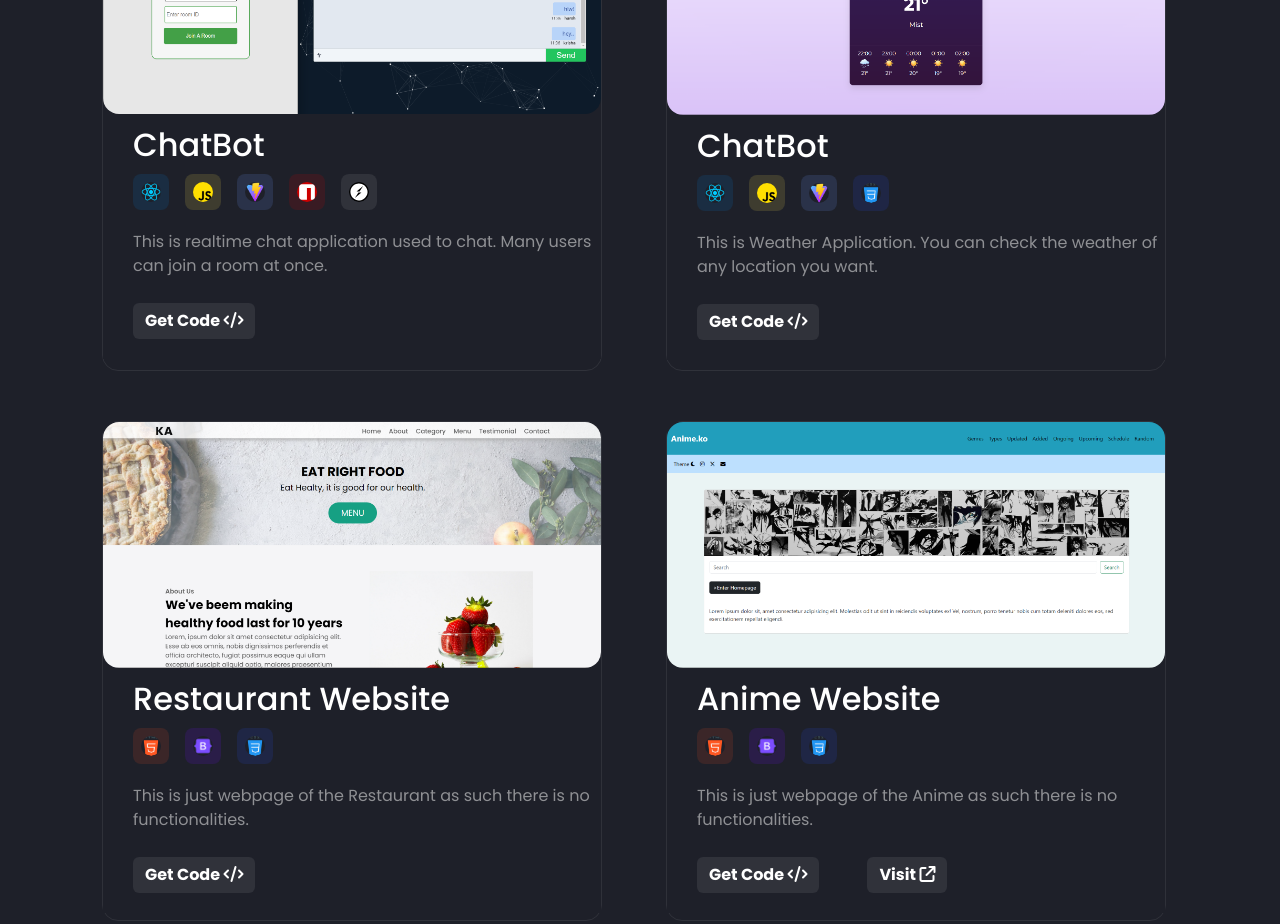
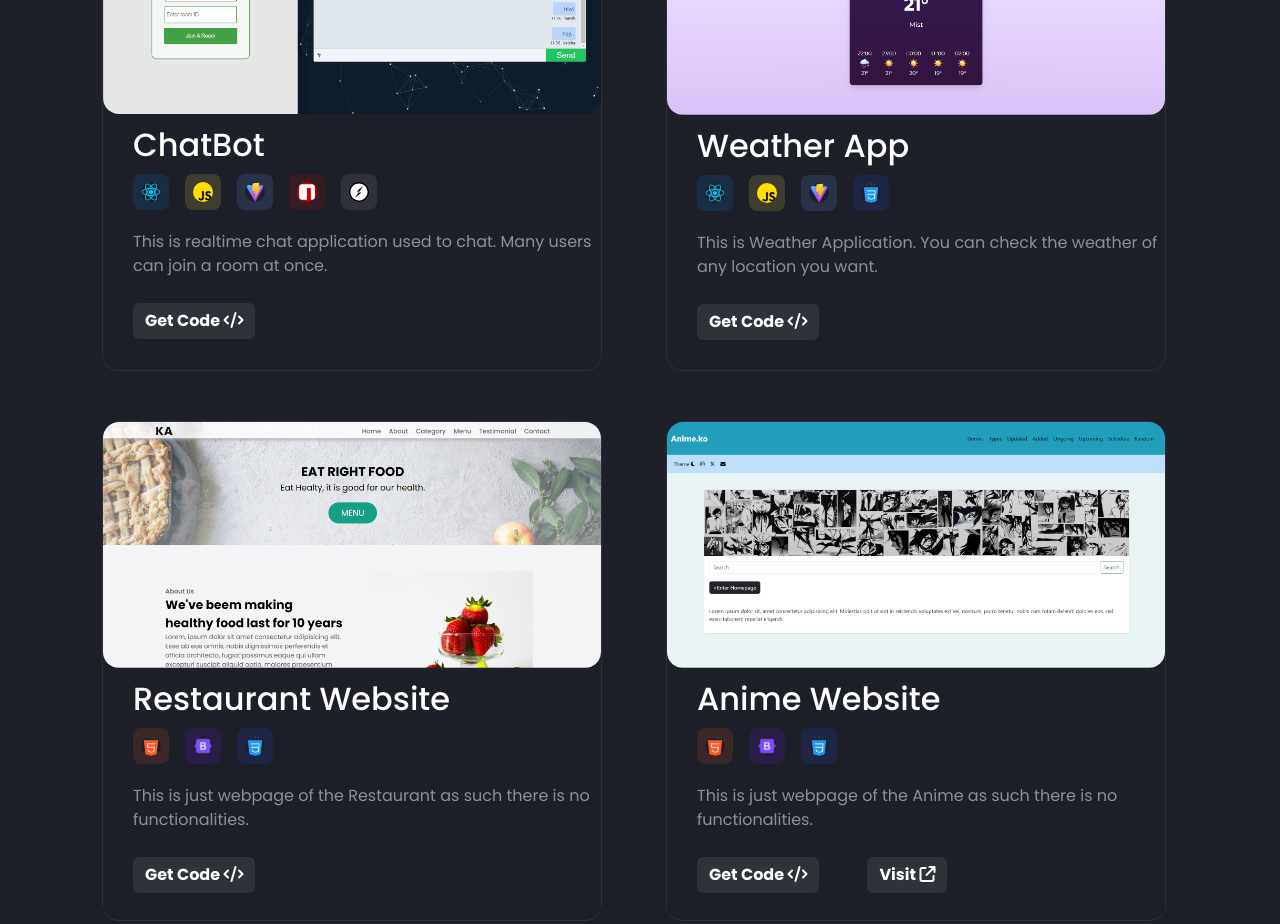
Before and after one commit to kunalambarte17/Portfolio, a React (Vite) app: page /project in a window 1280 px wide. Shown: the part 1580-2504 px from the top of the page. Built offline with nearby package versions, Linux system fonts and the light colour scheme.

Commit message:
Some changes were made

```diff
--- a/src/components/ProjectCards/ProjectCard.jsx
+++ b/src/components/ProjectCards/ProjectCard.jsx
@@ -201,7 +201,7 @@ function ProjectCard() {
                     <img src={Weather} alt="" />
                 </div>
                 <div className='contain'>
-                    <h5 className="c-title">ChatBot</h5>
+                    <h5 className="c-title">Weather App</h5>
                     <div className='btn-pair d-flex'>
                       <div className="skill-img-div react bg-[#007acc26]">
                         <img src={react} alt="" className='skill-img' />
```
Also changed, not shown: src/assets/resume.jpg.
